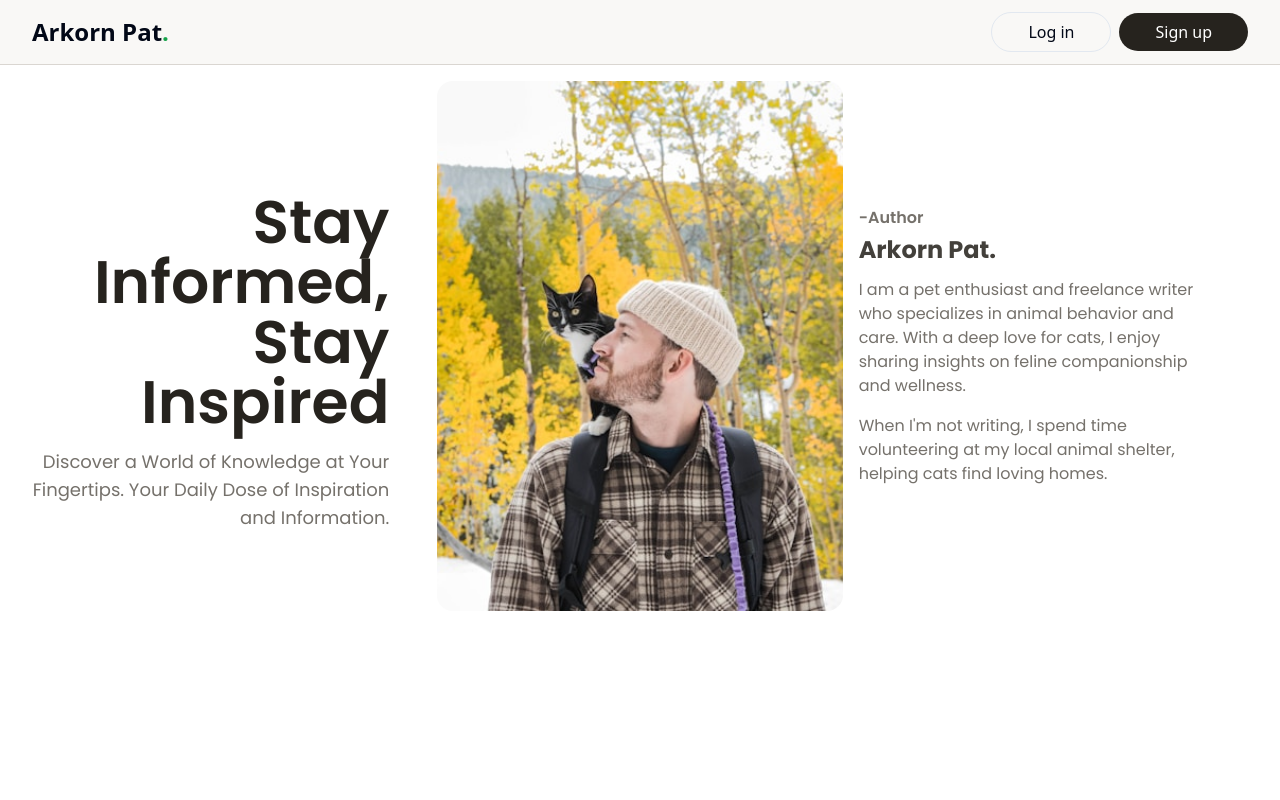
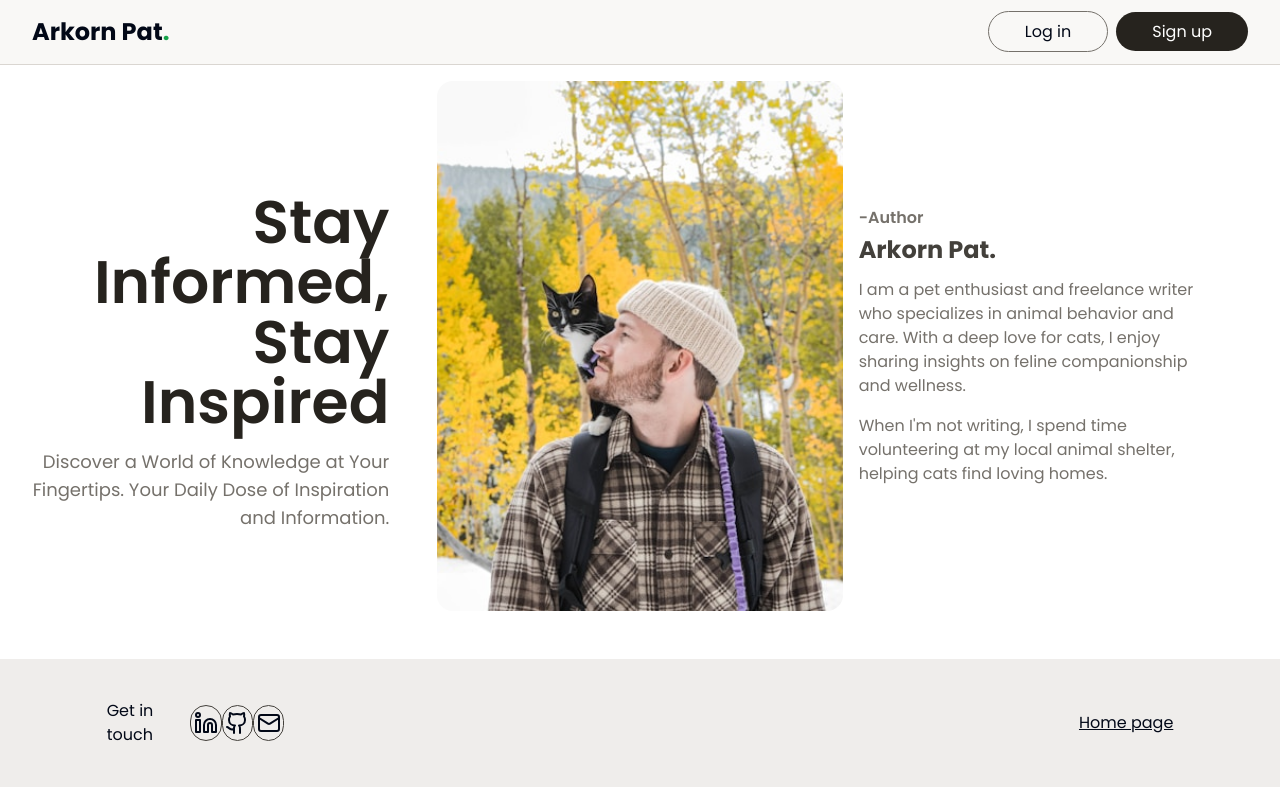
Before and after one commit to ArkornPat/PersonalBlog, a React (Vite) app: page / in a window 1280 px wide. Built offline with nearby package versions, Linux system fonts and the light colour scheme.

Commit message:
feat:add Footer in Navbar.jsx

```diff
--- a/src/App.jsx
+++ b/src/App.jsx
@@ -1,9 +1,10 @@
-import Navbar from "./component/Navbar";
+import {Navbar,Footer} from "./component/Navbar";
 import HeroSection from "./component/HeroSection";
 function App() {
   return (<>
     <Navbar/>
     <HeroSection/>
+    <Footer/>
     </>
   );
 }
--- a/src/component/Navbar.jsx
+++ b/src/component/Navbar.jsx
@@ -1,9 +1,11 @@
-import { AlignJustify } from 'lucide-react';
+import { AlignJustify,Linkedin,Github,Mail } from 'lucide-react';
 
-function Navbar() {
+
+
+export function Navbar() {
   return (
     <>
-    <nav className="flex items-center justify-between bg-brown-100 border-b border-brown-300 py-4 px-8 sticky top-0">
+    <nav className="flex items-center justify-between bg-brown-100 border-b border-brown-300 py-4 px-8 sticky top-0 font-poppins">
       <a href="/" className="font-bold text-2xl hidden md:flex">
         Arkorn Pat<span className="text-green-600">.</span>
       </a>
@@ -12,7 +14,7 @@ function Navbar() {
       </a>
       <div className="md:flex gap-2 hidden">
         <button>
-        <a href="/" className="px-9 py-2 rounded-full border">
+        <a href="/" className="px-9 py-2 rounded-full border border-brown-400">
           Log in
         </a>
         </button>
@@ -31,4 +33,29 @@ function Navbar() {
   );
 }
 
-export default Navbar;
+
+export function Footer() {
+  const styleIcon = "flex items-center justify-center w-9 h-9 rounded-full border border-brown-500"
+  const hoverIcon ="hover:scale-110 transition duration-300"
+  return (
+    <footer className='flex justify-center bg-brown-200 font-poppins'>
+      <div className='flex items-center justify-between w-5/6 py-10'>
+        <div className='flex justify-around w-1/6 items-center'>
+          Get in touch
+          <div className={styleIcon}>
+            <a href='https://www.linkedin.com/in/arkorn-pattanavibul-b34266319/'><Linkedin className={hoverIcon}/></a>
+          </div>
+          <div className={styleIcon}>
+            <a href='https://github.com/ArkornPat'><Github className={hoverIcon}/></a>
+          </div>
+          <div className={styleIcon}>
+            <a><Mail className={hoverIcon}/></a>
+          </div>
+        </div>
+        <div>
+          <a href='/' className='underline underline-offset-1'>Home page</a>
+        </div>
+      </div>
+    </footer>
+  );
+}
```
